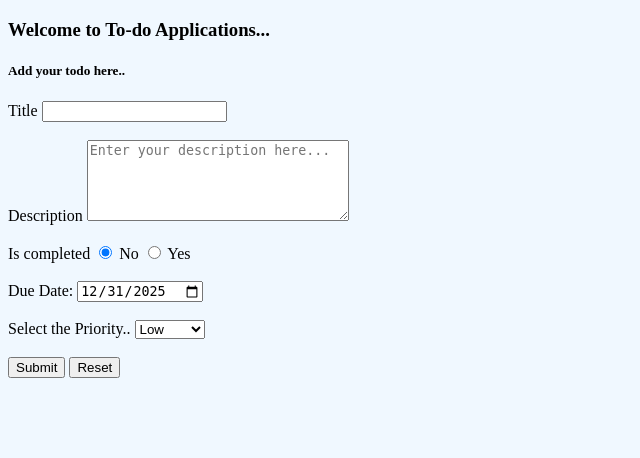
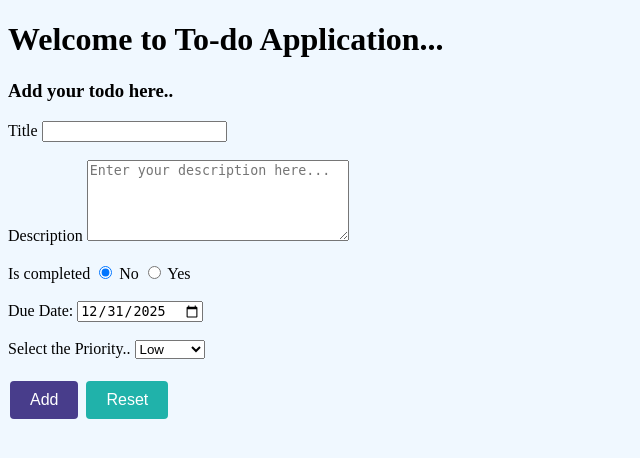
Before and after one commit to saadizm/django-todo-app, a Django app: page /todo/add/ in a window 1280 px wide. Shown: the top 458 px of the page, without its empty margins (0-640 px from the left). Run offline with Django 5.2, Linux system fonts and the light colour scheme.

Commit message:
CRUD operations completed

```diff
--- a/todo/static/todo/styles.css
+++ b/todo/static/todo/styles.css
@@ -40,3 +40,87 @@ body {
 .button-show:hover {
     background-color: #0b7dda;
 }
+
+.button-add {
+    background-color: darkslateblue;
+    border: none;
+    color: white;
+    padding: 10px 20px;
+    text-align: center;
+    text-decoration: none;
+    display: inline-block;
+    font-size: 16px;
+    margin: 4px 2px;
+    cursor: pointer;
+    border-radius: 4px;
+    transition: background-color 0.3s ease;
+
+}
+.button-add:hover {
+    background-color: darkslategray;
+}
+
+.button-clear {
+    background-color:lightseagreen;
+    border: none;
+    color: white;
+    padding: 10px 20px;
+    text-align: center;
+    text-decoration: none;
+    display: inline-block;
+    font-size: 16px;
+    margin: 4px 2px;
+    cursor: pointer;
+    border-radius: 4px;
+    transition: background-color 0.3s ease;
+}
+
+.button-clear:hover {
+    background-color:mediumturquoise;
+}
+
+.button-edit{
+    background-color: green;
+    border: none;
+    color: white;
+    padding: 8px 16px;
+    text-align: center;
+    text-decoration: none;
+    display: inline-block;
+    font-size: 16px;
+    margin: 4px 2px;
+    cursor: pointer;
+    border-radius: 4px;
+    transition: background-color 0.3s ease;
+}
+
+.button-edit:hover{
+    background-color: #4CAf50;
+}
+
+.button-delete{
+    background-color: red;
+    border: none;
+    color: white;
+    padding: 8px 16px;
+    text-align: center;
+    text-decoration: none;
+    display: inline-block;
+    font-size: 16px;
+    margin: 4px 2px;
+    cursor: pointer;
+    border-radius: 4px;
+    transition: background-color 0.3s ease;
+}
+
+.button-delete:hover{
+    background-color: lightpink;
+}
+
+table, th, td {
+    border: 1px solid black;
+  }
+
+td {
+    text-align: center;
+}
--- a/todo/templates/todo/add_todo.html
+++ b/todo/templates/todo/add_todo.html
@@ -2,7 +2,7 @@
 
 {% block content %}
 
-    <h5> {{message}}</h5>
+    <h3> {{message}}</h3>
 
     <form action="{% url 'todo:process_data' %}" method="post">
 
@@ -32,8 +32,8 @@
         </select>
 
         <br> <br>
-        <input type="submit" value="Submit" onclick="validate_input()">
-        <input type="reset" value="Reset">
+        <input type="submit" value="Add" class="button-add">
+        <input type="reset" value="Reset" class="button-clear">
 
     </form>
 
--- a/todo/templates/todo/base.html
+++ b/todo/templates/todo/base.html
@@ -10,7 +10,7 @@
 </head>
 <body>
 
-    <h3> Welcome to To-do Applications...</h3>
+    <h1> Welcome to To-do Application...</h1>
 
     {%block content%}
     {%endblock%}
--- a/todo/urls.py
+++ b/todo/urls.py
@@ -6,6 +6,9 @@ urlpatterns = [
     path("", views.index, name="index"),
     path("add/", views.add_todo, name='add_todo'),
     path("list/", views.list_todos, name="list_todos"),
-    path("process/", views.process_data, name='process_data')
+    path("process/", views.process_data, name='process_data'),
+    path("edit/<int:id>", views.edit_todo, name="edit_todo"),
+    path("delete/<int:id>",views.delete_todo, name="delete_todo"),
+    path("process_edit_todo/<int:id>",views.process_edit_todo,name="process_edit_todo")
 
 ]
--- a/todo/views.py
+++ b/todo/views.py
@@ -34,3 +34,25 @@ def list_todos(request):
     all_todos = Todo.objects.all()
     context = {"all_todos": all_todos}
     return render(request, "todo/list_todos.html", context)
+
+def edit_todo(request, id):
+    todo_object = get_object_or_404(Todo, pk=id)
+    return render(request, 'todo/edit_todo.html', {'todo_object': todo_object})
+
+def process_edit_todo(request,id):
+    print("In process edit todo...")
+    todo_object = get_object_or_404(Todo, pk=id)
+    if request.method == "POST":
+        todo_object.title = request.POST.get('title')
+        todo_object.description = request.POST.get("description")
+        todo_object.is_completed = True if request.POST.get("option_group") == "yes" else False
+        todo_object.due_date = request.POST.get("dueDate")
+        todo_object.priority = request.POST.get('priority')
+        todo_object.save()
+
+    return HttpResponseRedirect(reverse("todo:list_todos"))
+
+def delete_todo(request, id):
+    todo_object = get_object_or_404(Todo, pk=id)
+    todo_object.delete()
+    return HttpResponseRedirect(reverse("todo:list_todos"))
```
Also changed, not shown: todo/templates/todo/edit_todo.html (added, +46 -0 lines), todo/templates/todo/list_todos.html (+8 -3 lines).
